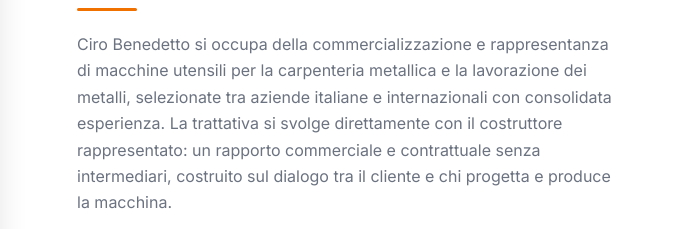
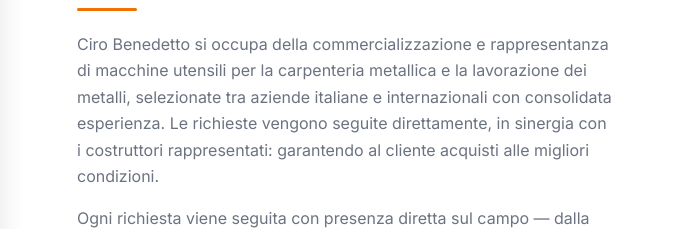
Before and after one commit to otticaclienti/sito-ciro-bozza-1, a plain HTML site: page index.html in a window 1280 px wide. Shown: the part 1508-1737 px from the top of the page, 603-1280 px from the left. Drawn offline with Linux system fonts and the light colour scheme.

Commit message:
Update index.html

```diff
--- a/index.html
+++ b/index.html
@@ -142,7 +142,7 @@
           <span class="section-tag">Chi Siamo</span>
           <h2 class="section-title" data-aos>Commercializzazione e Rappresentanza<br /><span class="text-accent">di Macchine Utensili</span></h2>
           <p>
-            Ciro Benedetto si occupa della commercializzazione e rappresentanza di macchine utensili per la carpenteria metallica e la lavorazione dei metalli, selezionate tra aziende italiane e internazionali con consolidata esperienza. La trattativa si svolge direttamente con il costruttore rappresentato: un rapporto commerciale e contrattuale senza intermediari, costruito sul dialogo tra il cliente e chi progetta e produce la macchina.
+            Ciro Benedetto si occupa della commercializzazione e rappresentanza di macchine utensili per la carpenteria metallica e la lavorazione dei metalli, selezionate tra aziende italiane e internazionali con consolidata esperienza. Le richieste vengono seguite direttamente, in sinergia con i costruttori rappresentati: garantendo al cliente acquisti alle migliori condizioni.
           </p>
           <p>
             Ogni richiesta viene seguita con presenza diretta sul campo — dalla valutazione delle esigenze produttive, alla definizione dell'offerta commerciale, fino alla consegna e alla messa in funzione dell'impianto.
```
